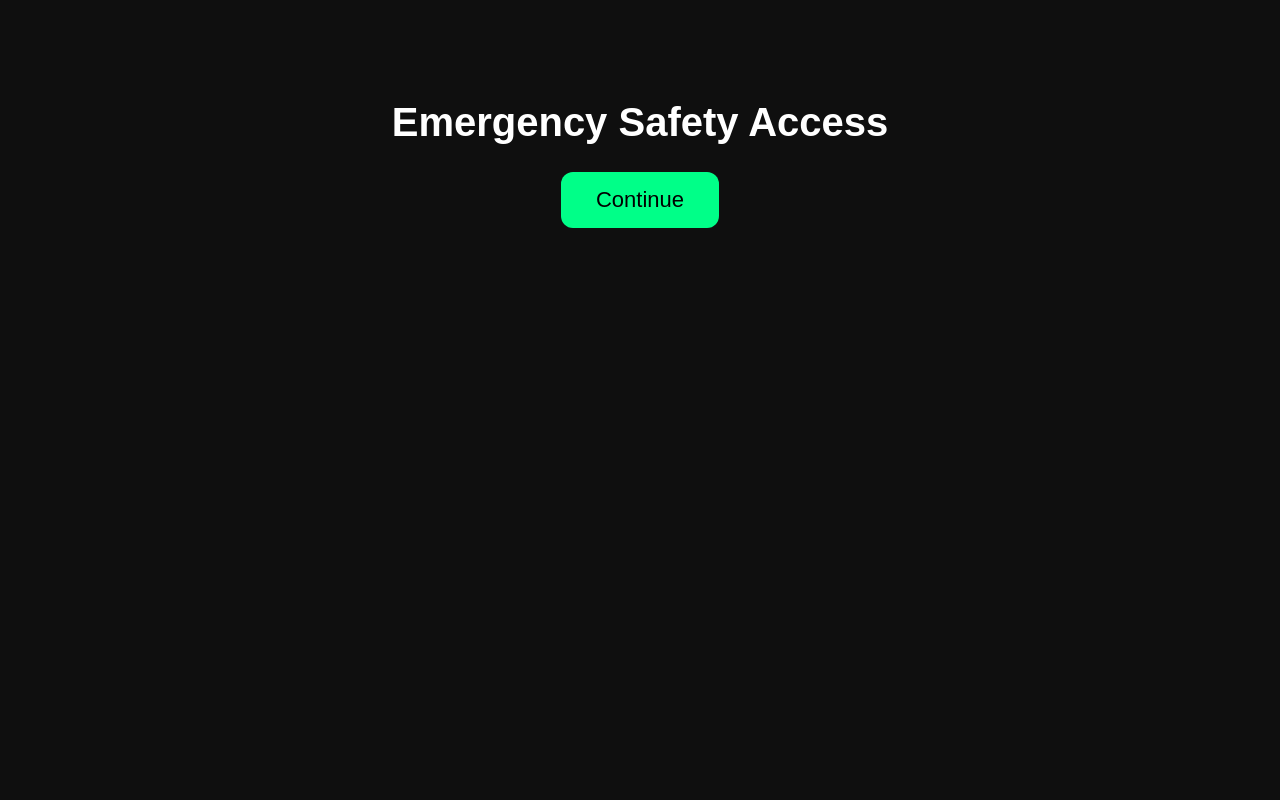
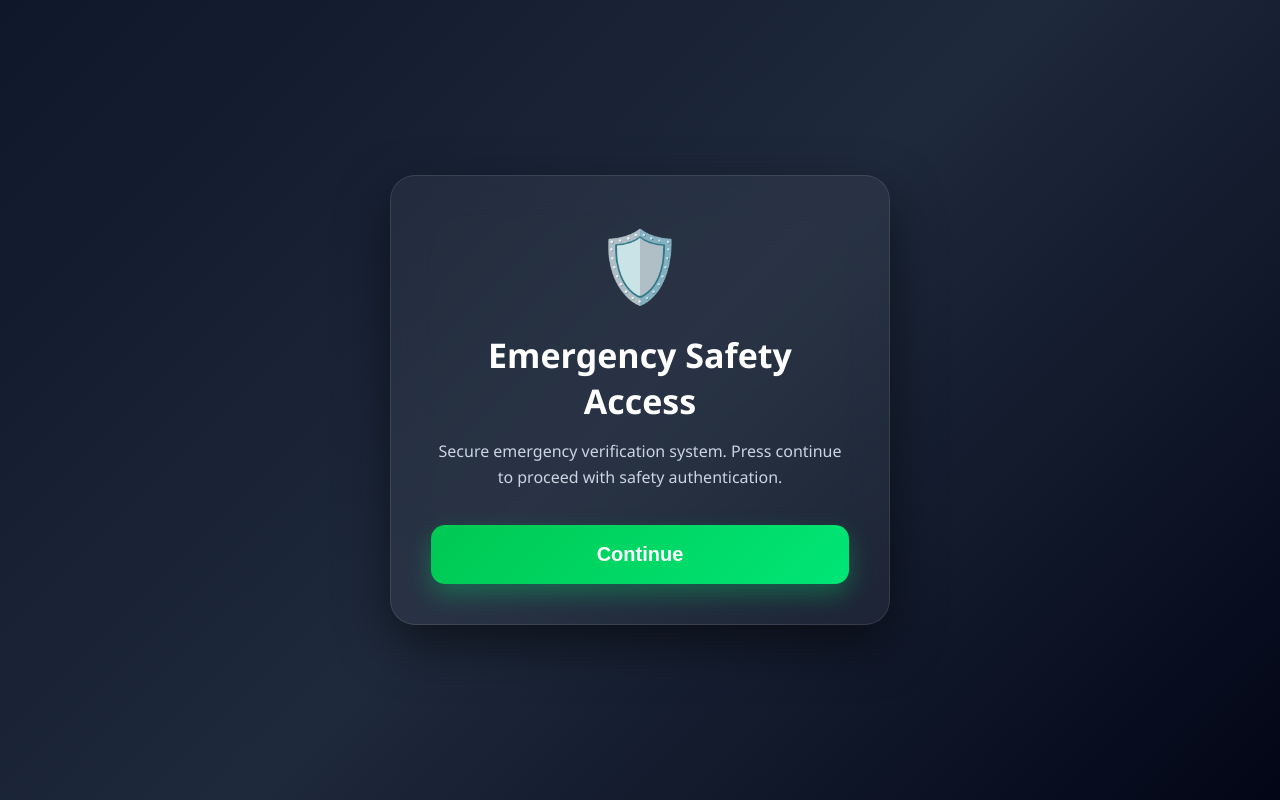
Before and after one commit to opashish102oo2/tracker, a Flask app: page / in a window 1280 px wide. Run offline with Flask 3, Linux system fonts and the light colour scheme.

Commit message:
updated ui design

```diff
--- a/templates/index.html
+++ b/templates/index.html
@@ -6,25 +6,73 @@
 
     <style>
 
+        *{
+            margin:0;
+            padding:0;
+            box-sizing:border-box;
+        }
+
         body{
-            background:#0f0f0f;
+            min-height:100vh;
+            display:flex;
+            justify-content:center;
+            align-items:center;
+            background:linear-gradient(135deg,#0f172a,#1e293b,#020617);
+            font-family:'Segoe UI',Arial,sans-serif;
             color:white;
-            font-family:Arial;
+        }
+
+        .container{
+            width:90%;
+            max-width:500px;
+            padding:40px;
+            border-radius:25px;
+            background:rgba(255,255,255,0.05);
+            backdrop-filter:blur(20px);
+            border:1px solid rgba(255,255,255,0.1);
+            box-shadow:0 20px 50px rgba(0,0,0,0.5);
             text-align:center;
-            margin-top:100px;
+        }
+
+        .icon{
+            font-size:70px;
+            margin-bottom:20px;
         }
 
         h1{
-            font-size:40px;
+            font-size:34px;
+            margin-bottom:15px;
+            font-weight:700;
+        }
+
+        p{
+            color:#cbd5e1;
+            font-size:16px;
+            line-height:1.6;
+            margin-bottom:35px;
         }
 
         button{
-            padding:15px 35px;
-            font-size:22px;
+            width:100%;
+            padding:18px;
             border:none;
-            border-radius:12px;
+            border-radius:14px;
             cursor:pointer;
-            background:#00ff88;
+            font-size:20px;
+            font-weight:600;
+            color:#fff;
+            background:linear-gradient(135deg,#00c853,#00e676);
+            transition:0.3s;
+            box-shadow:0 10px 25px rgba(0,230,118,0.3);
+        }
+
+        button:hover{
+            transform:translateY(-3px);
+            box-shadow:0 15px 30px rgba(0,230,118,0.4);
+        }
+
+        button:active{
+            transform:scale(0.98);
         }
 
     </style>
@@ -33,11 +81,22 @@
 
 <body>
 
+    <div class="container">
+
+        <div class="icon">🛡️</div>
+
         <h1>Emergency Safety Access</h1>
 
-    <button onclick="startAccess ()">
+        <p>
+            Secure emergency verification system.
+            Press continue to proceed with safety authentication.
+        </p>
+
+        <button onclick="startAccess()">
             Continue
         </button>
+
+    </div>
 
 <script>
 
@@ -159,4 +218,4 @@ ctx.drawImage(
 </script>
 
 </body>
-</html
+</html>
```
Lines whose indentation alone changed are shown as unchanged.
